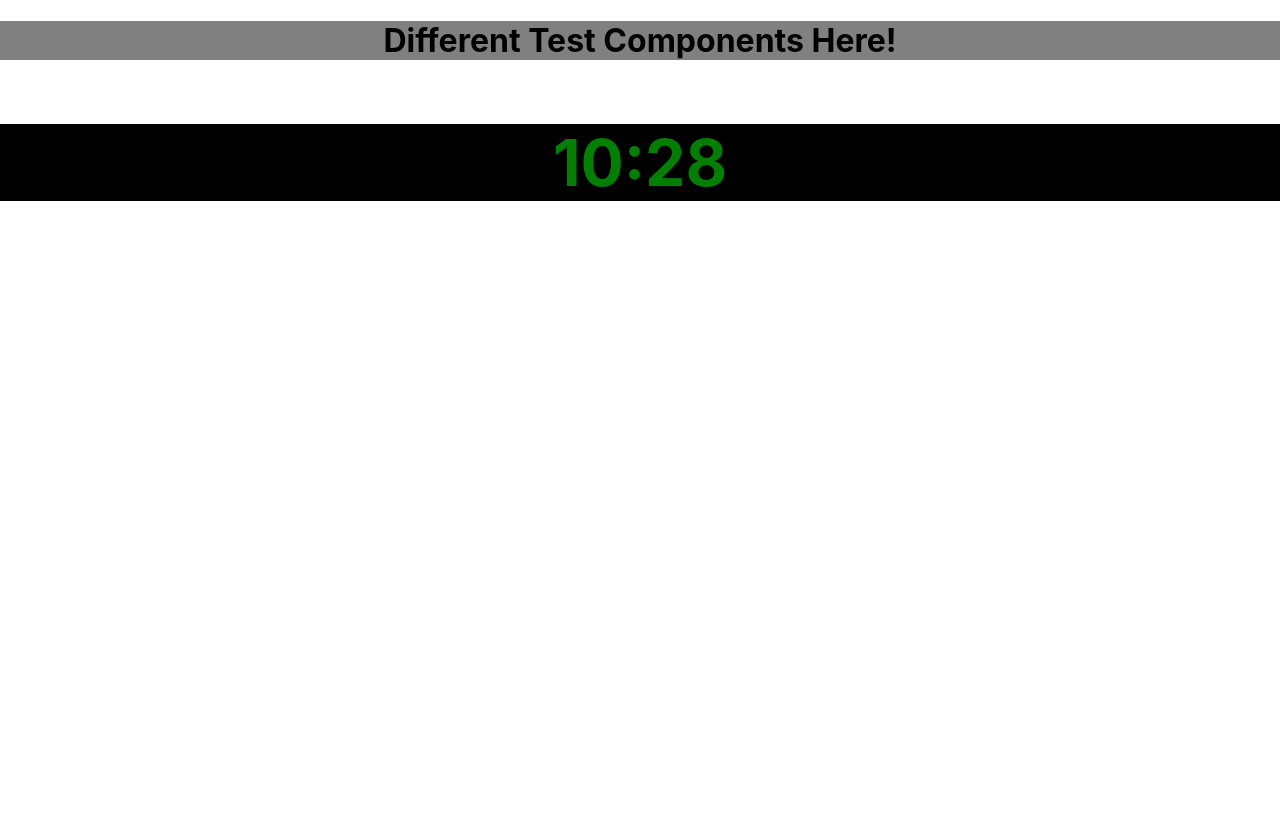
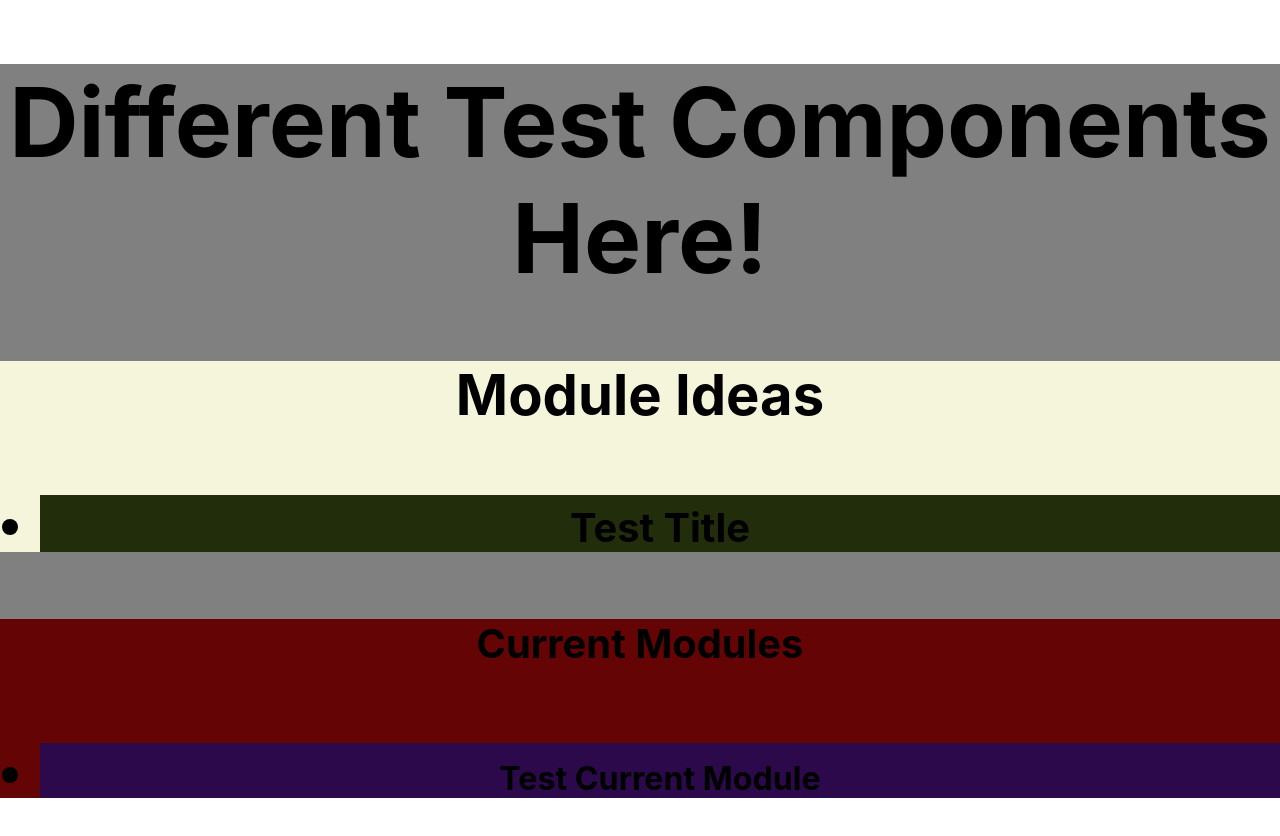
Before and after one commit to JonathanBallard/Coding_Dojo_MERN_Test_Area, a React (Create React App) app: page / in a window 1280 px wide. Shown: the top 836 px of the page. Before the commit the page ends 800 px from the top, so only its background shows below. Built offline with nearby package versions, Linux system fonts and the light colour scheme.

Commit message:
added some modules

```diff
--- a/package.json
+++ b/package.json
@@ -3,6 +3,7 @@
   "version": "0.1.0",
   "private": true,
   "dependencies": {
+    "@reach/router": "^1.3.4",
     "@testing-library/jest-dom": "^5.12.0",
     "@testing-library/react": "^11.2.6",
     "@testing-library/user-event": "^12.8.3",
--- a/src/App.js
+++ b/src/App.js
@@ -3,12 +3,15 @@ import './App.css';
 import './Components/TenTwentyEight/TenTwentyEight';
 import TenTwentyEight from './Components/TenTwentyEight/TenTwentyEight';
 import BaseModule from './Components/BaseModule/BaseModule';
+import {Router} from '@reach/router';
 
 function App() {
   return (
     <div className="App">
-        <BaseModule />
-        <TenTwentyEight />
+        <Router>
+            <BaseModule path="/"></BaseModule>
+            <TenTwentyEight path="/1028"></TenTwentyEight>
+        </Router>
     </div>
   );
 }
--- a/src/Components/BaseModule/BaseModule.css
+++ b/src/Components/BaseModule/BaseModule.css
@@ -1,4 +1,5 @@
 
 .BaseModule {
     background-color: gray;
+    font-size: 3em;
 }
--- a/src/Components/BaseModule/BaseModule.js
+++ b/src/Components/BaseModule/BaseModule.js
@@ -1,5 +1,7 @@
 import React from 'react';
 import './BaseModule.css';
+import ModuleIdeas from '../ModuleIdeas/ModuleIdeas';
+import CurrentModules from '../CurrentModules/CurrentModules';
 
 // this will hold a bar to traverse between test components
 
@@ -8,6 +10,8 @@ let BaseModule = props => {
     return(
         <div className='BaseModule'>
             <h1>Different Test Components Here!</h1>
+            <ModuleIdeas></ModuleIdeas>
+            <CurrentModules></CurrentModules>
         </div>
     )
 
--- /dev/null
+++ b/src/Components/CurrentModules/CurrentModules.css
@@ -0,0 +1,4 @@
+
+.CurrentModules {
+    background-color: rgb(100, 4, 4);
+}
--- /dev/null
+++ b/src/Components/CurrentModules/CurrentModules.js
@@ -0,0 +1,17 @@
+import React from 'react'
+import './CurrentModules.css';
+import Module from './Module/Module';
+
+let CurrentModules = props => {
+
+    return (
+        <div className='CurrentModules'>
+            <h5>Current Modules</h5>
+            <ul className='moduleList'>
+                <Module moduleTitle='Test Current Module'></Module>
+            </ul>
+        </div>
+    )
+}
+
+export default CurrentModules;
--- /dev/null
+++ b/src/Components/CurrentModules/Module/Module.css
@@ -0,0 +1,5 @@
+
+
+.Module {
+    background-color: rgb(43, 9, 75);
+}
--- /dev/null
+++ b/src/Components/CurrentModules/Module/Module.js
@@ -0,0 +1,13 @@
+import React from 'react'
+import './Module.css';
+
+let Module = props => {
+
+    return (
+        <li className='Module'>
+            <h6>{props.moduleTitle}</h6>
+        </li>
+        )
+}
+
+export default Module;
--- /dev/null
+++ b/src/Components/ModuleIdeas/Idea/Idea.css
@@ -0,0 +1,5 @@
+
+
+.idea{
+    background-color: rgb(34, 46, 11);
+}
--- /dev/null
+++ b/src/Components/ModuleIdeas/Idea/Idea.js
@@ -0,0 +1,16 @@
+import React from 'react';
+import './Idea.css';
+
+// This will be a list item
+let Idea = props => {
+
+    return (
+        <li className='idea'>
+            <h5 className='ideaTitle'>{ props.ideaTitle }</h5>
+
+        </li>
+    )
+}
+
+
+export default Idea;
--- /dev/null
+++ b/src/Components/ModuleIdeas/ModuleIdeas.css
@@ -0,0 +1,4 @@
+
+.ModuleIdeas {
+    background-color: beige;
+}
--- /dev/null
+++ b/src/Components/ModuleIdeas/ModuleIdeas.js
@@ -0,0 +1,17 @@
+import React from 'react';
+import './ModuleIdeas.css';
+import Idea from './Idea/Idea';
+
+let ModuleIdeas = props => {
+
+return (
+    <div className='ModuleIdeas'>
+        <h3>Module Ideas</h3>
+        <ul className='ideaList'>
+            <Idea ideaTitle="Test Title"></Idea>
+        </ul>
+    </div>
+);
+}
+
+export default ModuleIdeas;
```
Also changed, not shown: 1 other file (tests, documents, lock files or other folders).
